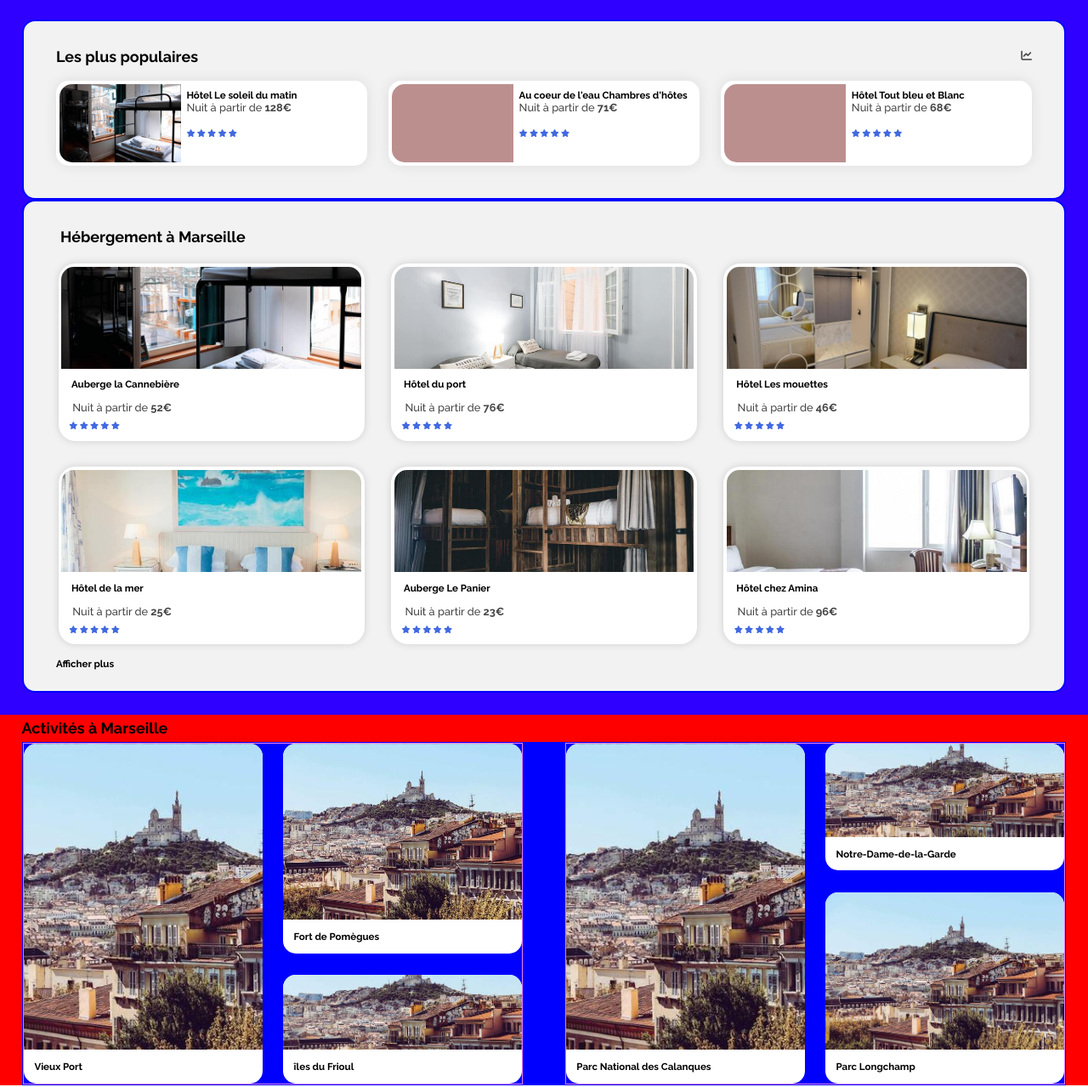
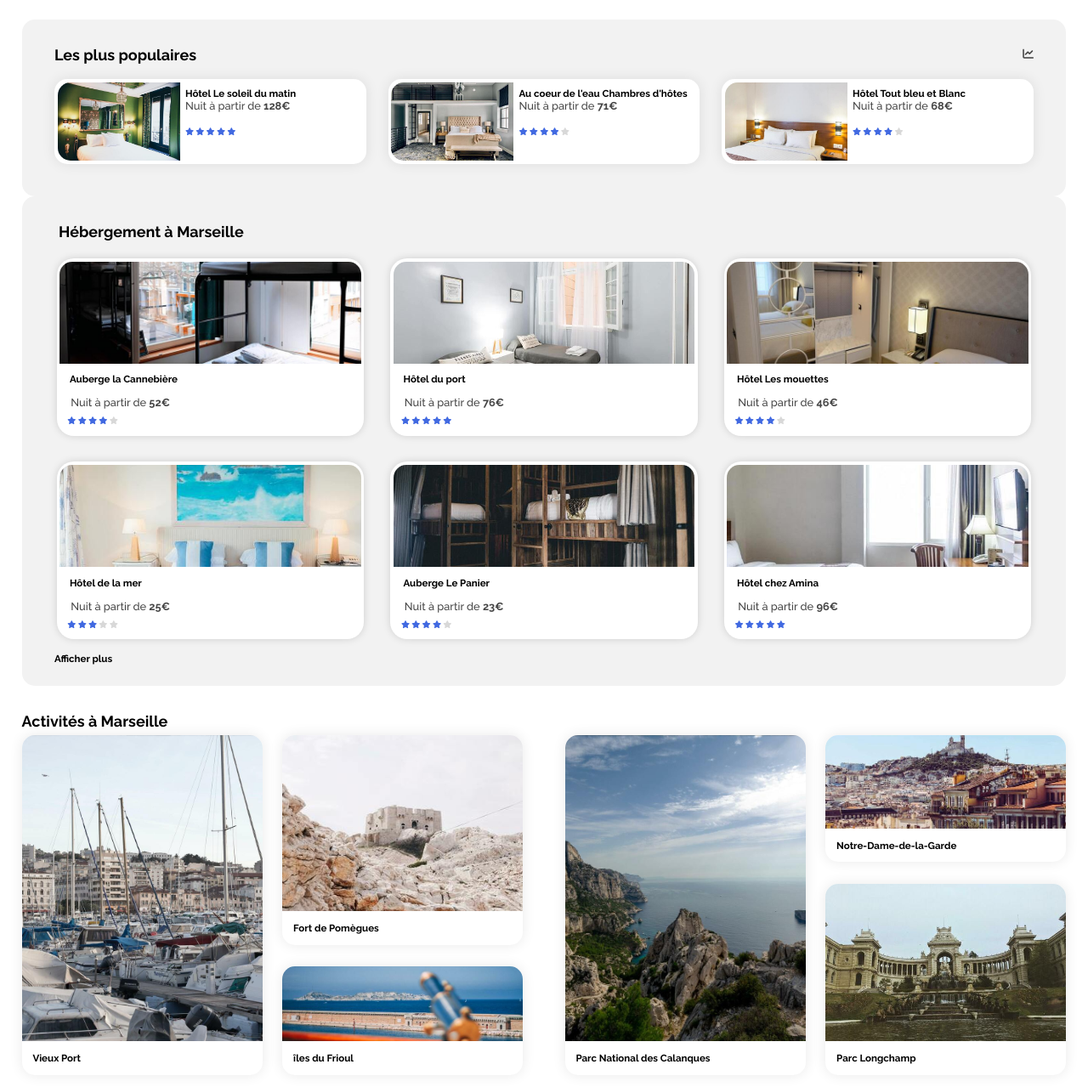
Before and after one commit to ahcene-bouazza/AhceneBouazza_2_01072021, a plain HTML site: page index.html in a window 1280 px wide. Shown: the part 255-1534 px from the top of the page at 85% size. Drawn offline with Linux system fonts and the light colour scheme.

Commit message:
Desktop+Mobile Done

```diff
--- a/index.html
+++ b/index.html
@@ -75,7 +75,7 @@
             <i class="fas fa-star"></i>
             <i class="fas fa-star"></i>
             <i class="fas fa-star"></i>
-            <i class="fas fa-star"></i>
+            <i class="fas fa-star rating_aside_minus1"></i>
           </div>
        </div>
 
@@ -101,7 +101,7 @@
         <i class="fas fa-star"></i>
         <i class="fas fa-star"></i>
         <i class="fas fa-star"></i>
-        <i class="fas fa-star"></i>
+        <i class="fas fa-star rating_aside_minus1"></i>
       </div>
    </div>
 
@@ -113,8 +113,8 @@
       <i class="fas fa-star"></i>
       <i class="fas fa-star"></i>
       <i class="fas fa-star"></i>
-      <i class="fas fa-star"></i>
-      <i class="fas fa-star"></i>
+      <i class="fas fa-star rating_aside_minus1"></i>
+      <i class="fas fa-star rating_aside_minus1"></i>
     </div>
  </div>
 
@@ -127,7 +127,7 @@
     <i class="fas fa-star"></i>
     <i class="fas fa-star"></i>
     <i class="fas fa-star"></i>
-    <i class="fas fa-star"></i>
+    <i class="fas fa-star rating_aside_minus1"></i>
   </div>
 </div>
 
@@ -185,7 +185,7 @@
             <i class="fas fa-star"></i>
             <i class="fas fa-star"></i>
             <i class="fas fa-star"></i>
-            <i class="fas fa-star"></i>
+            <i class="fas fa-star rating_aside_minus1"></i>
           </div>
         </div>
       </div>
@@ -200,7 +200,7 @@
             <i class="fas fa-star"></i>
             <i class="fas fa-star"></i>
             <i class="fas fa-star"></i>
-            <i class="fas fa-star"></i>
+            <i class="fas fa-star rating_aside_minus1"></i>
           </div>
         </div>
       </div>
@@ -237,17 +237,17 @@
       <div class="right_activities">
 
         <div class="vieux_port">
-          <div class="activities_img"></div>
+          <div class="activities_img3"></div>
           <div class="activities_title_img"><h2>Parc National des Calanques</h2></div>
         </div>
 
         <div class="left">
         <div class="right_top">
-          <div class="activities_img1"></div>
+          <div class="activities_img4"></div>
           <div class="activities_title_img"><h2>Notre-Dame-de-la-Garde</h2></div>
         </div>
         <div class="right_bottom">
-          <div class="activities_img2"></div>
+          <div class="activities_img5"></div>
           <div class="activities_title_img"><h2>Parc Longchamp</h2></div>
         </div>
       </div>
--- a/style.css
+++ b/style.css
@@ -146,7 +146,6 @@ header {
     margin-inline: auto;
     padding-inline: 2em;
     align-items: flex-start;
-    background: red;
 }
 .search_info{
     margin-block: 0.9em ;}
@@ -159,7 +158,6 @@ header {
     align-items: center;
     border: 1px solid rgb(231, 231, 231);
     border-radius: 10px;
-    background: rebeccapurple;
 }
 
 input{
@@ -298,7 +296,6 @@ color: white
     display: flex;
     flex-direction: column;
     background-color: #F2F2F2;
-    border: solid 2px blue;
     flex-basis: 70%;
     margin-right: 2em;
     border-radius: 15px;
@@ -375,13 +372,11 @@ color: white
     font-size: 0.7em;
 }
 
-
 /*ASIDE*/
 .aside {
     display: flex;
     flex-direction: column;
     background-color: #F2F2F2;
-    border: solid 2px blue;
     flex-basis: 30%;
     border-radius: 15px;
     order: 2;
@@ -420,7 +415,6 @@ color: white
 
 .aside_card_img{
     flex-basis: 40%;
-    background-color: rosybrown;
 }
 
 .aside_card_info{
@@ -432,7 +426,9 @@ color: white
     color: royalblue;
     font-size: 0.7em;
 }
-
+.rating_aside_minus1{
+    color: #d8d8d8;
+}
 .aside_card_img{
     border-radius: 15px 0 0 15px;
     background-size: cover;
@@ -440,7 +436,13 @@ color: white
 }
 
 .img1_aside{
-    background-image: url(images/hebergements/4_small/marcus-loke-WQJvWU_HZFo-unsplash.jpg);
+    background-image: url(images/hebergements/4_small/emile-guillemot-Bj_rcSC5XfE-unsplash.jpg);
+}
+.img2_aside{
+    background-image: url(images/hebergements/4_small/aw-creative-VGs8z60yT2c-unsplash.jpg);
+}
+.img3_aside{
+    background-image: url(images/hebergements/4_small/febrian-zakaria-sjvU0THccQA-unsplash.jpg);
 }
 
 @media all and (max-width:1408px)
@@ -449,7 +451,6 @@ color: white
 .main_section{
         display: flex;
         flex-direction: column;
-        background-color: rgb(47, 0, 255);
     }
 
 .aside_main_card_container{
@@ -462,7 +463,6 @@ color: white
         display: flex;
         flex-direction: column;
         background-color: #F2F2F2;
-        border: solid 2px blue;
         flex-basis: 100%;
         margin-right: 0;
         border-radius: 15px;
@@ -491,16 +491,13 @@ color: white
         margin-inline: auto;
         padding-inline: 2em;
         justify-content: space-between;
-        background: red;
     }
 
 .activities{
         display: flex;
         justify-content: space-between;
         flex-wrap: wrap;
-        background: blue;
         flex-basis: 100%;
-        border: 1px solid blue;
 }
 
 .left_activities{
@@ -509,7 +506,6 @@ color: white
         align-content: center;
         flex-wrap: wrap;
         flex-basis: 48%;
-        border: 1px solid violet;
         min-width: 440px;
 
 }
@@ -519,7 +515,6 @@ color: white
         justify-content: space-between;
         align-content: center;
         flex-basis: 48%;
-        border: 1px solid violet;
         min-width: 440px;
 }
 
@@ -544,7 +539,7 @@ color: white
 
 .activities_img{
         flex: 1;
-        background: url(images/activites/4_small/florian-wehde-xW9e8gdotxI-unsplash.jpg);
+        background: url(images/activites/3_medium/reno-laithienne-QUgJhdY5Fyk-unsplash.jpg);
         background-size: cover;
         background-position: center;
         border-radius: 15px 15px 0 0;
@@ -563,6 +558,7 @@ color: white
         flex: 60%;
         background: rgb(255, 255, 255);
         border-radius: 15px;
+        box-shadow: 0 0 16px 0 rgba(0, 0, 0, 0.089) ;
 
 }
 .left_bottom{
@@ -573,6 +569,7 @@ color: white
     background: rgb(255, 255, 255);
     margin-top: 2em;
     border-radius: 15px;
+    box-shadow: 0 0 16px 0 rgba(0, 0, 0, 0.089) ;
 }
 
 .right_top{
@@ -582,6 +579,7 @@ color: white
     flex: 40%;
     background: rgb(255, 255, 255);
     border-radius: 15px;
+    box-shadow: 0 0 16px 0 rgba(0, 0, 0, 0.089) ;
 
 }
 
@@ -593,25 +591,26 @@ flex: 60%;
 background: rgb(255, 255, 255);
 margin-top: 2em;
 border-radius: 15px;
+box-shadow: 0 0 16px 0 rgba(0, 0, 0, 0.089) ;
 }
 
 .activities_img1{
     flex: 1;
-    background: url(images/activites/4_small/florian-wehde-xW9e8gdotxI-unsplash.jpg);
+    background: url(images/activites/4_small/paul-hermann-QFTrLdQIRhI-unsplash.jpg);
     background-size: cover;
     background-position: center;
     border-radius: 15px 15px 0 0;
 }
 .activities_img2{
     flex: 1;
-    background: url(images/activites/4_small/florian-wehde-xW9e8gdotxI-unsplash.jpg);
+    background: url(images/activites/4_small/kevin-hikari-rV_Qd1l-VXg-unsplash.jpg);
     background-size: cover;
     background-position: center;
     border-radius: 15px 15px 0 0;
 }
 .activities_img3{
     flex: 1;
-    background: url(images/activites/4_small/florian-wehde-xW9e8gdotxI-unsplash.jpg);
+    background: url(images/activites/3_medium/kilyan-sockalingum-NR8-cBCN3aI-unsplash.jpg);
     background-size: cover;
     background-position: center;
     border-radius: 15px 15px 0 0;
@@ -619,6 +618,13 @@ border-radius: 15px;
 .activities_img4{
     flex: 1;
     background: url(images/activites/4_small/florian-wehde-xW9e8gdotxI-unsplash.jpg);
+    background-size: cover;
+    background-position: center;
+    border-radius: 15px 15px 0 0;
+}
+.activities_img5{
+    flex: 1;
+    background: url(images/activites/4_small/lena-paulin-wH2-EJoDcV0-unsplash.jpg);
     background-size: cover;
     background-position: center;
     border-radius: 15px 15px 0 0;
```
Also changed, not shown: images/activites/3_medium/kilyan-sockalingum-NR8-cBCN3aI-unsplash.jpg (added), images/activites/3_medium/reno-laithienne-QUgJhdY5Fyk-unsplash.jpg (added), images/activites/4_small/kilyan-sockalingum-NR8-cBCN3aI-unsplash.jpg (deleted), images/activites/4_small/reno-laithienne-QUgJhdY5Fyk-unsplash.jpg (deleted).
